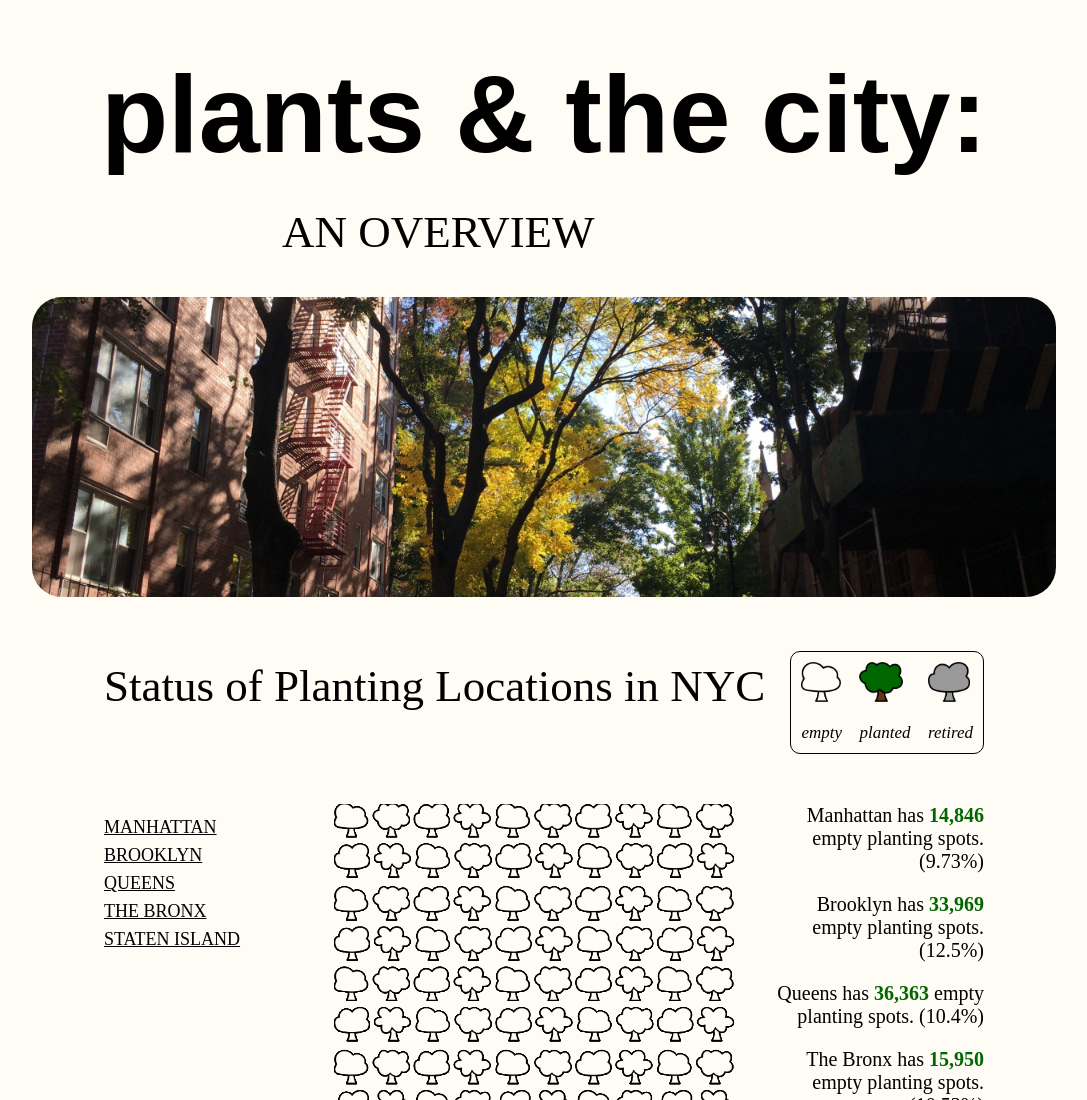
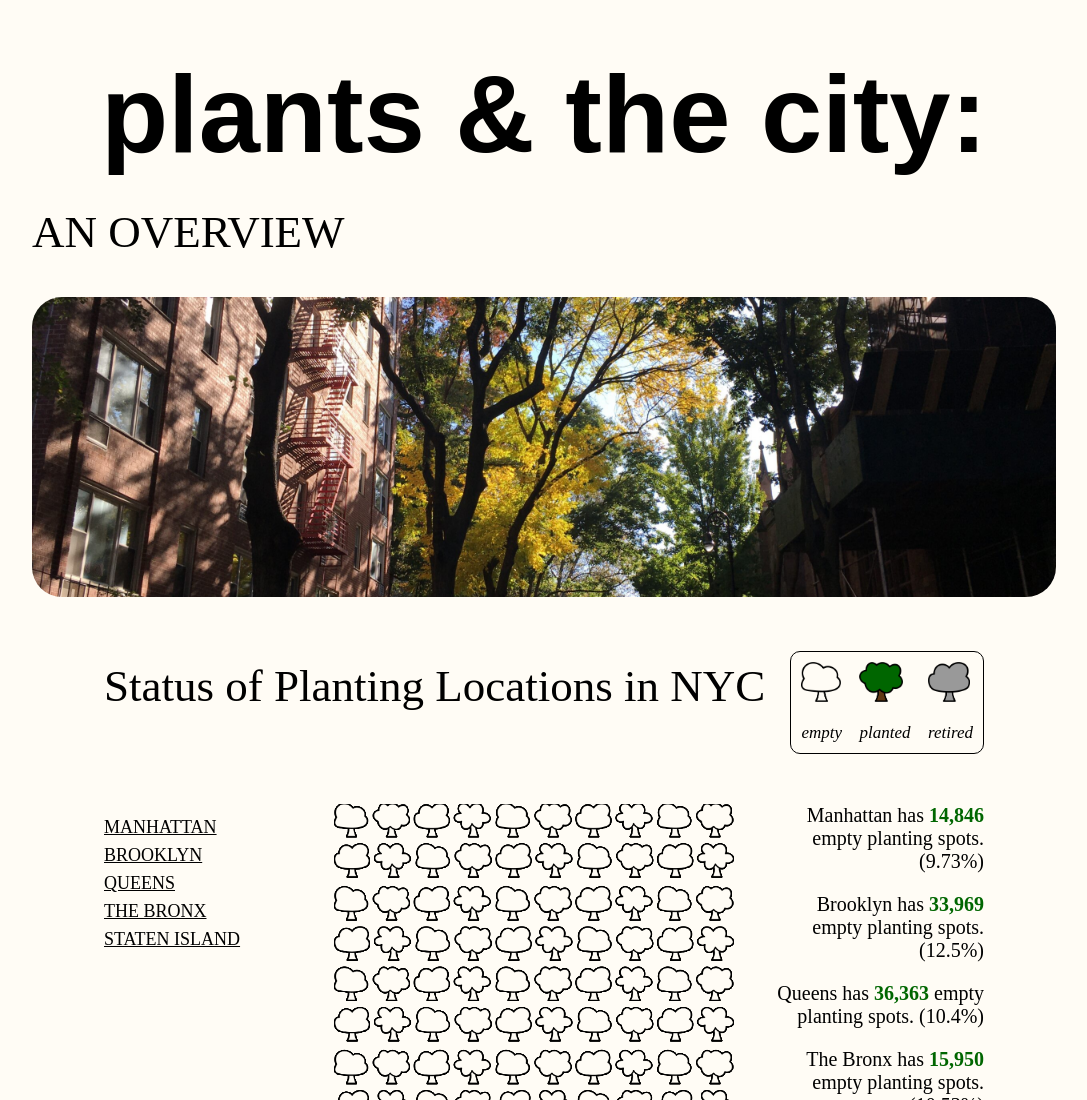
Before and after one commit to azzarakristen/OpenData, a plain HTML site: page Project3/index.html in a window 1280 px wide. Shown: the top 1100 px of the page, without its empty margins (96-1183 px from the left). Drawn offline with Linux system fonts and the light colour scheme; a web font is replaced by a local one.

Commit message:
Update style.css

```diff
--- a/Project3/style.css
+++ b/Project3/style.css
@@ -149,7 +149,7 @@ body {
 }
 
 .title-page h2 {
-    max-width: calc(100% - 500px);
+    /* max-width: calc(100% - 500px); */
     text-align: center
 }
 
```
